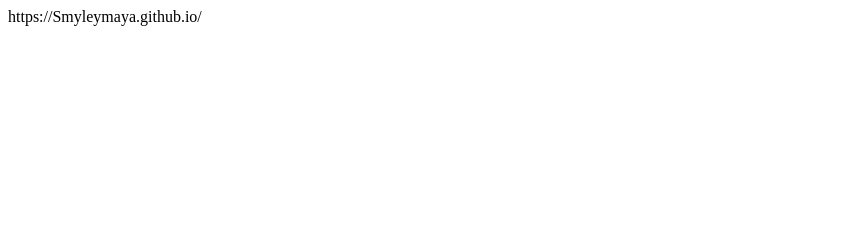
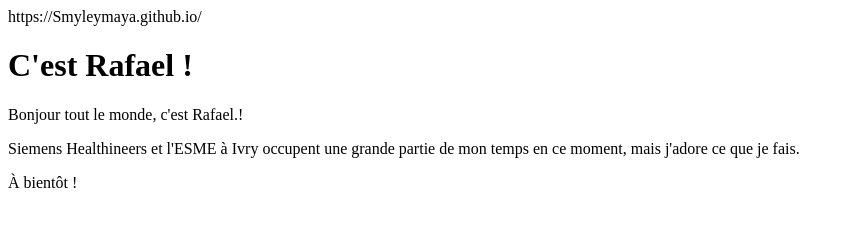
Before and after one commit to Smyleymaya/Smyleymaya.github.io, a plain HTML site: page index.html in a window 1280 px wide. Shown: the whole page, without its empty margins (0-854 px from the left). Drawn offline with Linux system fonts and the light colour scheme.

Commit message:
index.html

```diff
--- a/index.html
+++ b/index.html
@@ -1 +1,15 @@
 https://Smyleymaya.github.io/
+
+
+<!DOCTYPE html>
+<html>
+<head>
+    <title>Message de Rafael</title>
+</head>
+<body>
+    <h1>C'est Rafael !</h1>
+    <p>Bonjour tout le monde, c'est Rafael.!</p>
+    <p>Siemens Healthineers et l'ESME à Ivry occupent une grande partie de mon temps en ce moment, mais j'adore ce que je fais.</p>
+    <p>À bientôt !</p>
+</body>
+</html>
```
